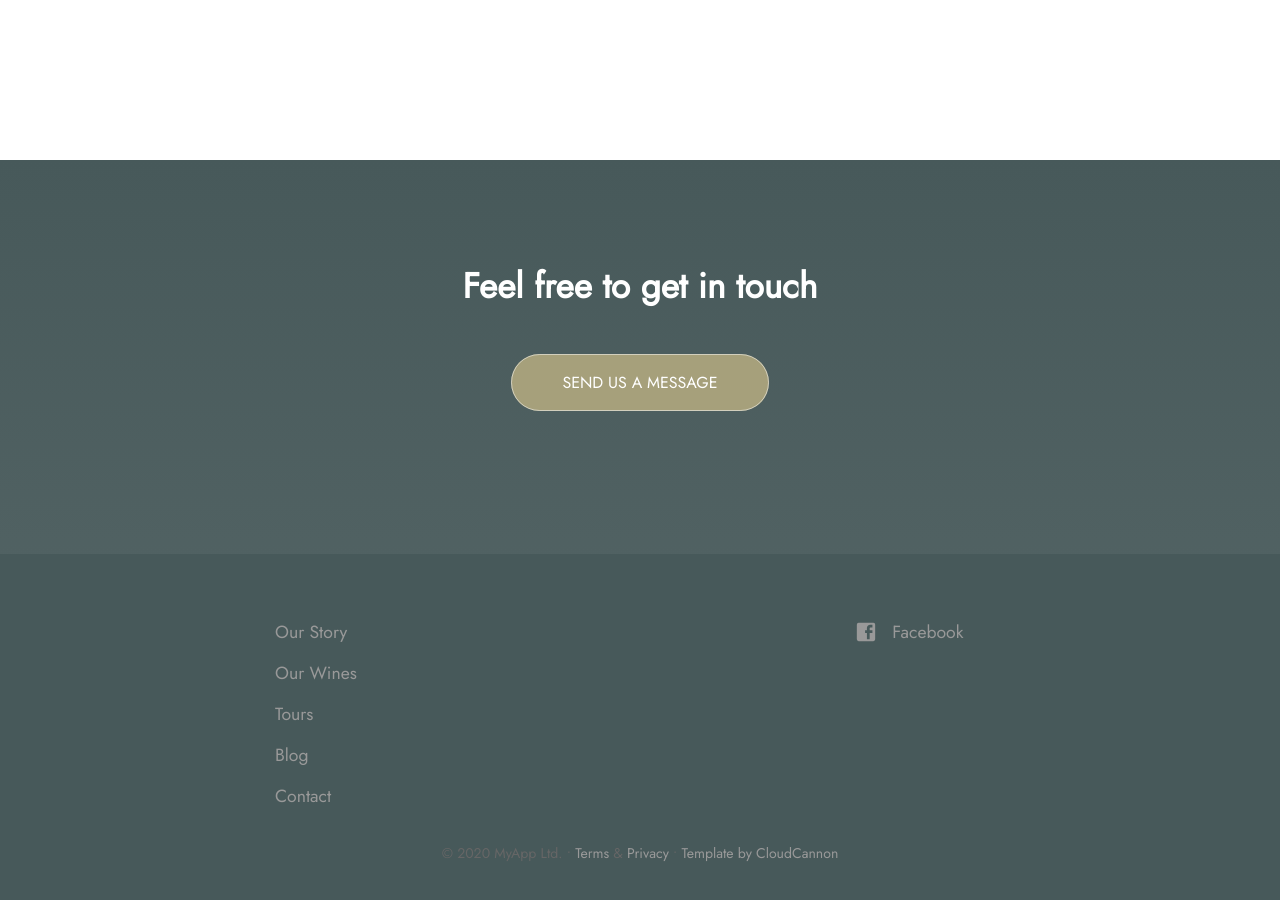
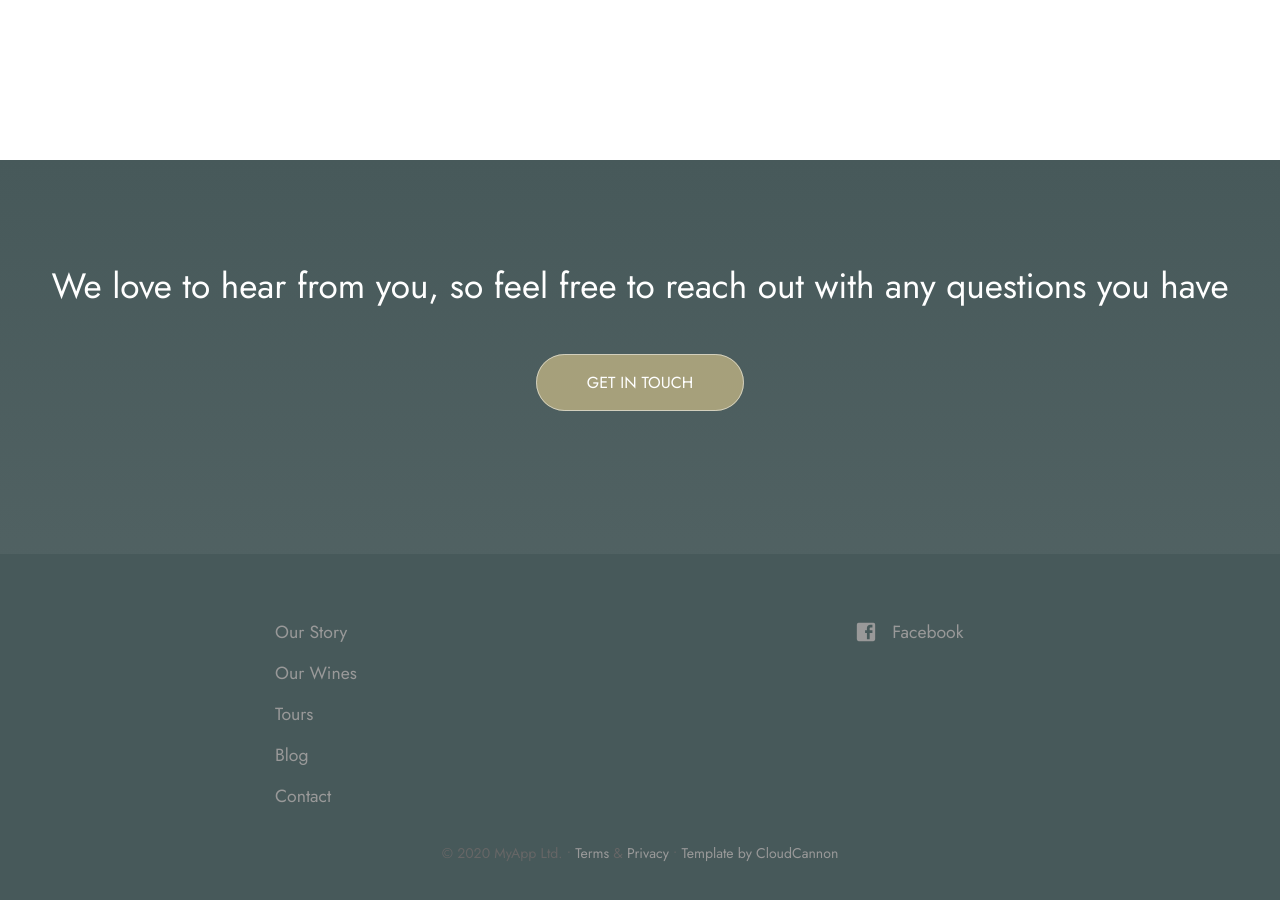
Before and after one commit to seblawson11/CoopersCroft, a Jekyll site: the page built from index.html, in a window 1280 px wide and 900 px high, scrolled down 2957 px. Built offline with Jekyll 4.4.1, drawn with Linux system fonts in a browser that asks for light colours.

Commit message:
homepage imgs

```diff
--- a/index.html
+++ b/index.html
@@ -61,7 +61,7 @@ description: A wine from Suffolk
 	</section> -->
 
 	<section class="bottom-cta">
-		<h2 class="editable"><strong>Feel free to get in touch</strong></h2>
-		<div class="cta button alt"><a href="{{ site.baseurl }}/contact/">Send us a message</a></div>
+		<h2 class="editable">We love to hear from you, so feel free to reach out with any questions you have</h2>
+		<div class="cta button alt"><a href="{{ site.baseurl }}/contact/">Get in Touch</a></div>
 	</section>
 </div>
```
